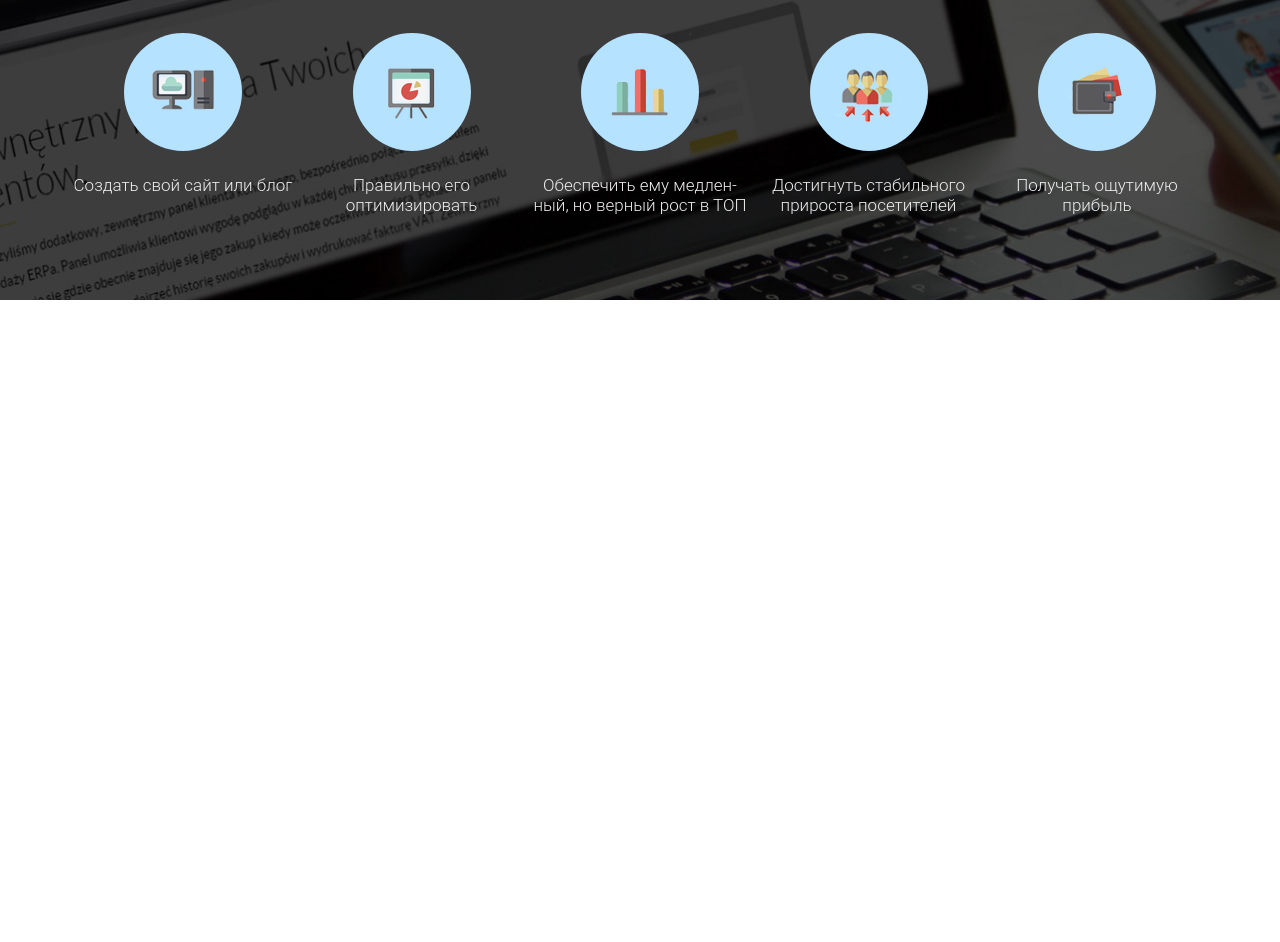
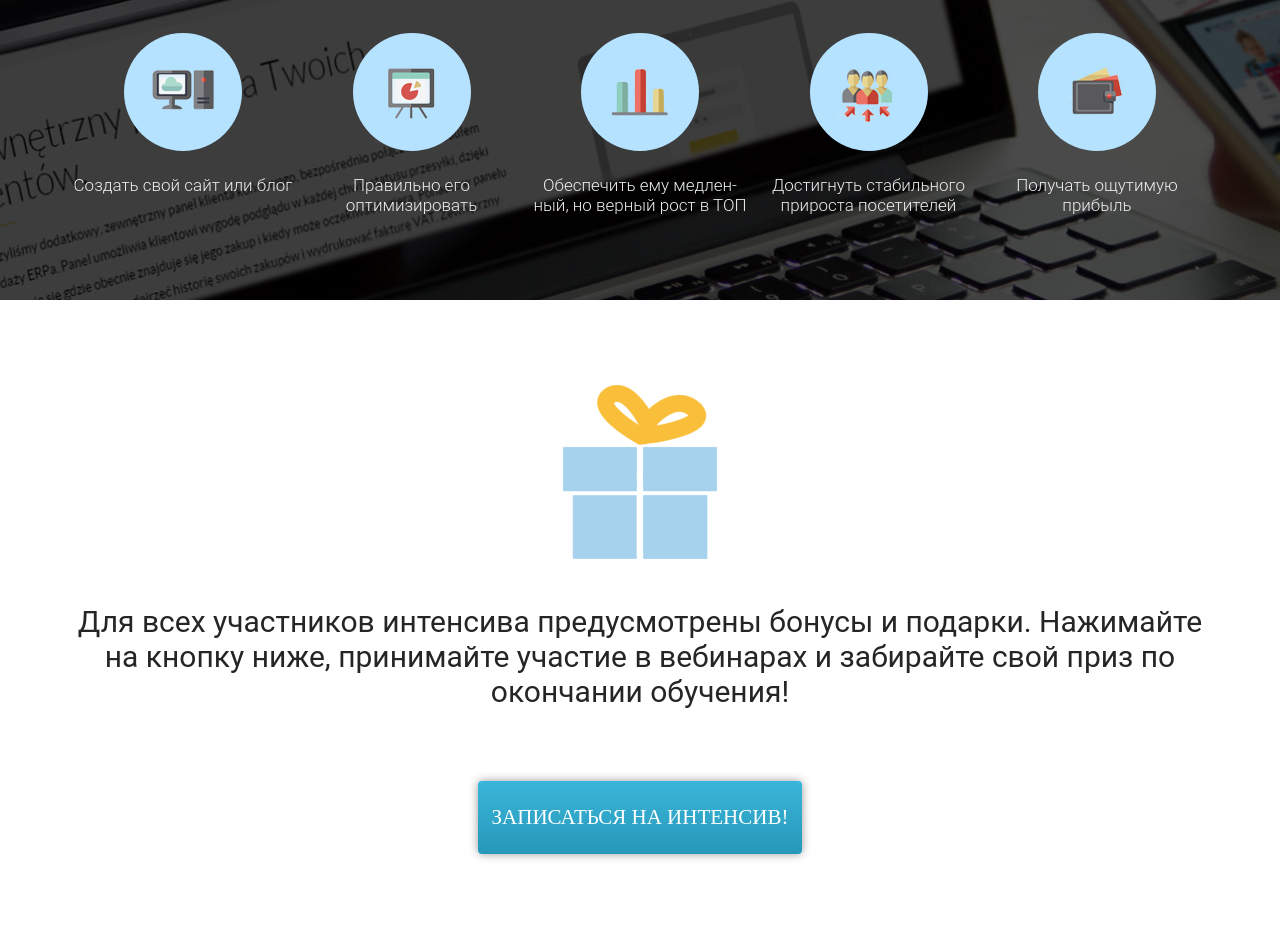
Before and after one commit to Dennis-Pronin/Wordpress, a plain HTML site: page src/index.html in a window 1280 px wide. Shown: the part 2124-3066 px from the top of the page. Before the commit the page ends 2424 px from the top, so only its background shows below. Drawn offline with Linux system fonts and the light colour scheme.

Commit message:
5 Section: gift

```diff
--- a/src/css/style.css
+++ b/src/css/style.css
@@ -61,7 +61,7 @@ h2.title{
     font-weight: 700;
     color: #F9BF3B;
 }
-.promo_btn{
+.promo_btn, .gift_btn{
     display: block;
     font-family: 'RobotoCondensed';
     font-size: 21px;
@@ -195,3 +195,18 @@ h2.title{
     text-align: center;
     color: #efefef;
 }
+.gift{
+    min-height: 630px;
+    padding: 85px 0 88px 0;
+}
+.gift_img{
+    display: block;
+    margin: 0 auto;
+}
+.gift_text{
+    margin-top: 45px;
+    font-weight: 400;
+    font-size: 30px;
+    text-align: center;
+    color: #252525;
+}
--- a/src/index.html
+++ b/src/index.html
@@ -107,5 +107,13 @@
             </div>
         </div>
     </section>
+
+    <section class="gift">
+        <div class="container">
+            <img src="icons/gift.png" alt="gift" class="gift_img">
+            <div class="gift_text">Для всех участников интенсива предусмотрены бонусы и подарки. Нажимайте на кнопку ниже, принимайте участие в вебинарах и забирайте свой приз по окончании обучения!</div>
+            <button class="gift_btn">Записаться на интенсив!</button>
+        </div>
+    </section>
 </body>
 </html>
```
